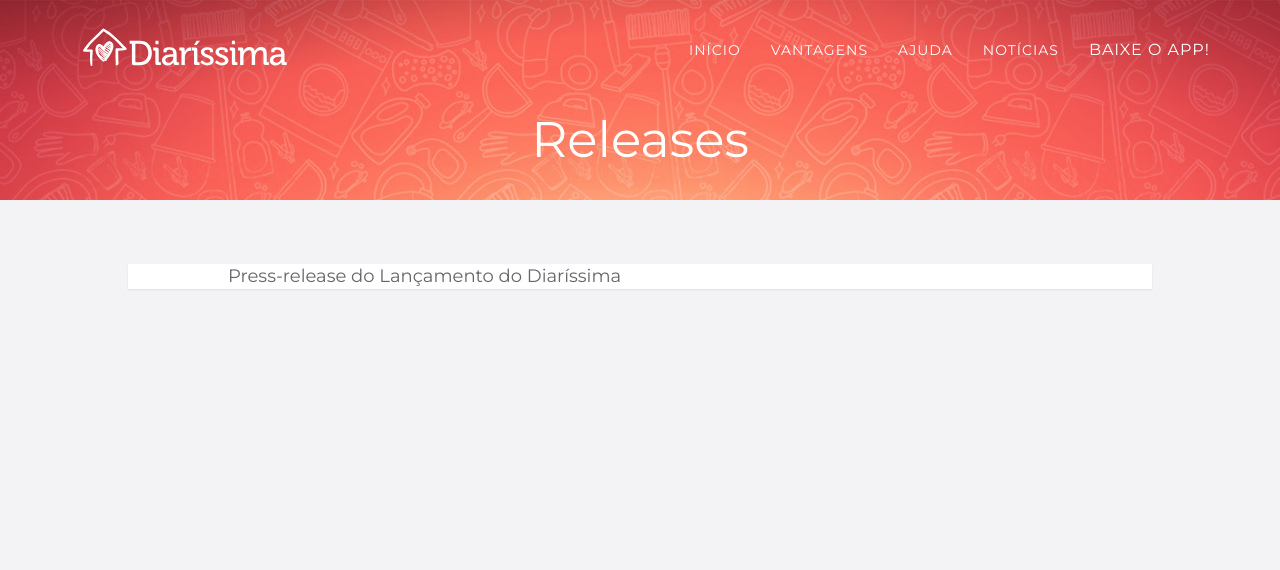
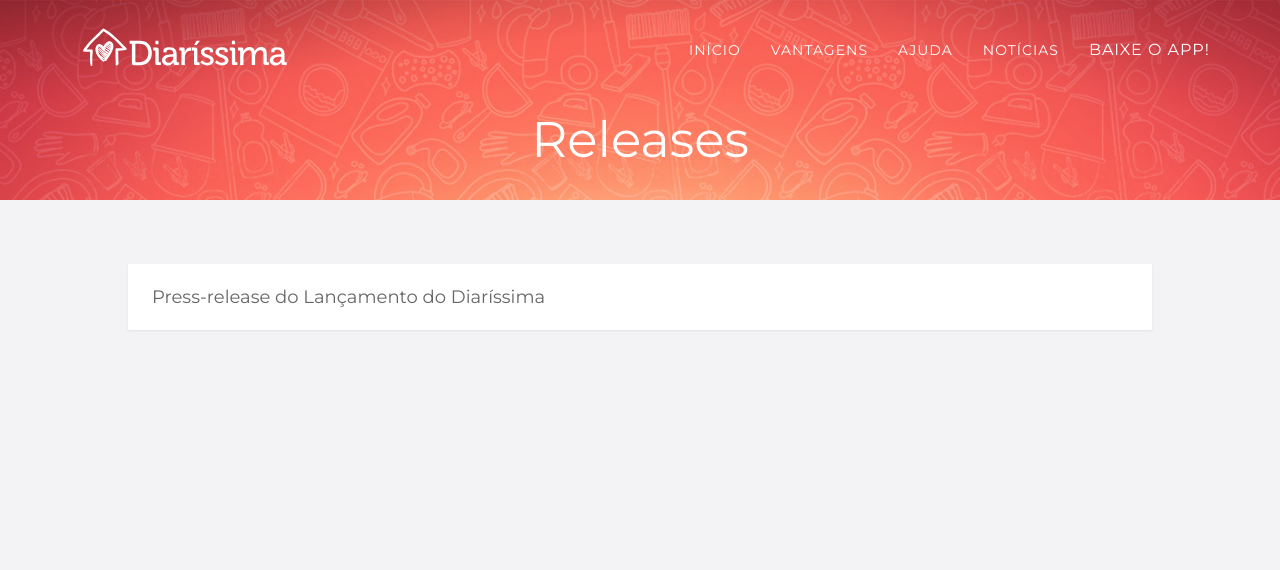
Before and after one commit to govijuan/diarissima, a PHP site: page /releases/index.html in a window 1280 px wide. Shown: the top 570 px of the page. Run offline with PHP 8.4, Linux system fonts and the light colour scheme; some libraries are stand-ins or nearby versions; some web fonts are replaced.

Commit message:
ajustes pagina releases

```diff
--- a/releases/css/style.css
+++ b/releases/css/style.css
@@ -359,6 +359,21 @@ header h1 {
     min-width:80px;
     float:left;
   }
+  .cd-faq-trigger {
+    float:left;
+    width:100%;
+      font-size: 18px;
+    font-weight: 300;
+    margin: 0;
+    padding: 24px 72px 24px 24px;
+    text-decoration: none;
+  }
+
+  .whitediv{
+    background-color: white;
+    padding-top:100px;
+    padding-bottom:100px;
+  }
 }
 
 .cd-faq-content p {
--- a/releases/index.html
+++ b/releases/index.html
@@ -89,8 +89,8 @@
     <section class="cd-faq">
         <div class="cd-faq-items">
             <ul id="basics" class="cd-faq-group">
-                <li>
-                    <a class="cd-faq-trigger-off" href="release-lancamento.html">Press-release do Lançamento do Diaríssima</a>
+                <li class="cd-faq-trigger">
+                    <a href="release-lancamento.html">Press-release do Lançamento do Diaríssima</a>
                 </li>
             </ul> <!-- cd-faq-group -->
         </div>
--- a/releases/release-lancamento.html
+++ b/releases/release-lancamento.html
@@ -90,7 +90,7 @@
         <div class="cd-faq-items">
             <ul id="basics">
                 <li>
-                    <div class="cd-faq-trigger-off">
+                    <div class="cd-faq-trigger-off whitediv">
                         <p><h2>Press-release de lançamento do Diaríssima</h2></p>
                         <p>Diaríssima é a plataforma para conectar empreendedores individuais que buscam prestar serviços domésticos e contratantes através de confiança e capacitação. Somos uma alternativa ao modelo atual de agenciamento que não respeita a individualidade e particularidades dos profissionais, onde os valores de suas diárias são definidos pelos intermediadores, os contratantes não são avaliados e os profissionais não tem estímulo para capacitar-se e crescer, pois não são reconhecidos.</p><br>
 
```
